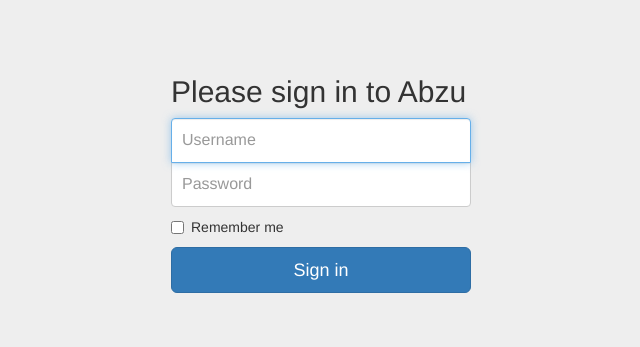
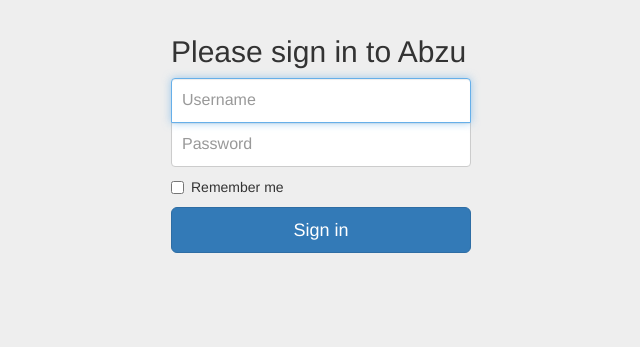
Before and after one commit to jacobm001/independence_water, a PHP site: page /logon.html in a window 1280 px wide. Shown: the top 347 px of the page, without its empty margins (319-959 px from the left). Run offline with PHP 8.4, Linux system fonts and the light colour scheme.

Commit message:
removed padding

```diff
--- a/css/signin.css
+++ b/css/signin.css
@@ -1,7 +1,7 @@
 body {
-	padding-top: 40px;
+/*	padding-top: 40px;
 	padding-bottom: 40px;
-	background-color: #eee;
+*/	background-color: #eee;
 }
 
 .form-signin {
```
